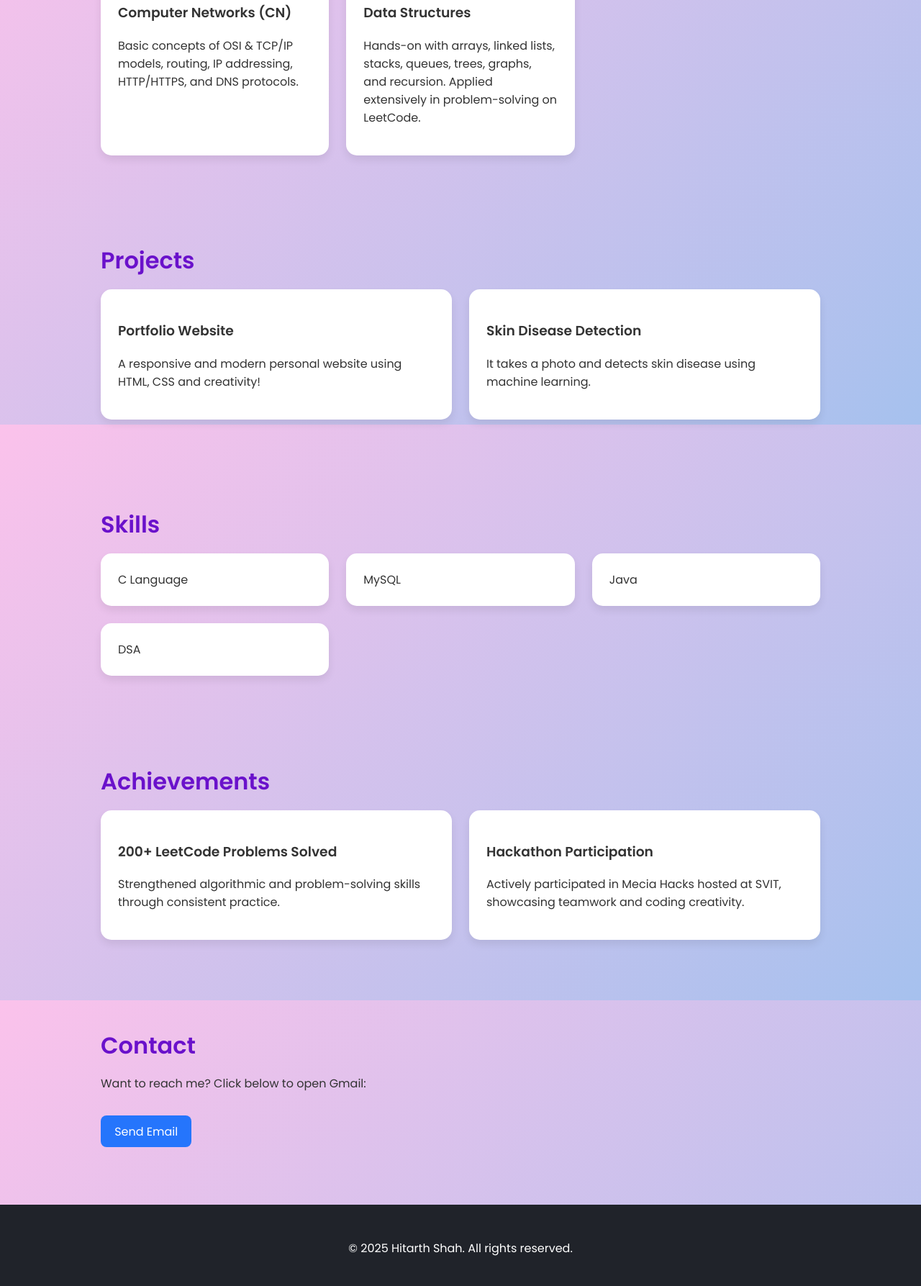
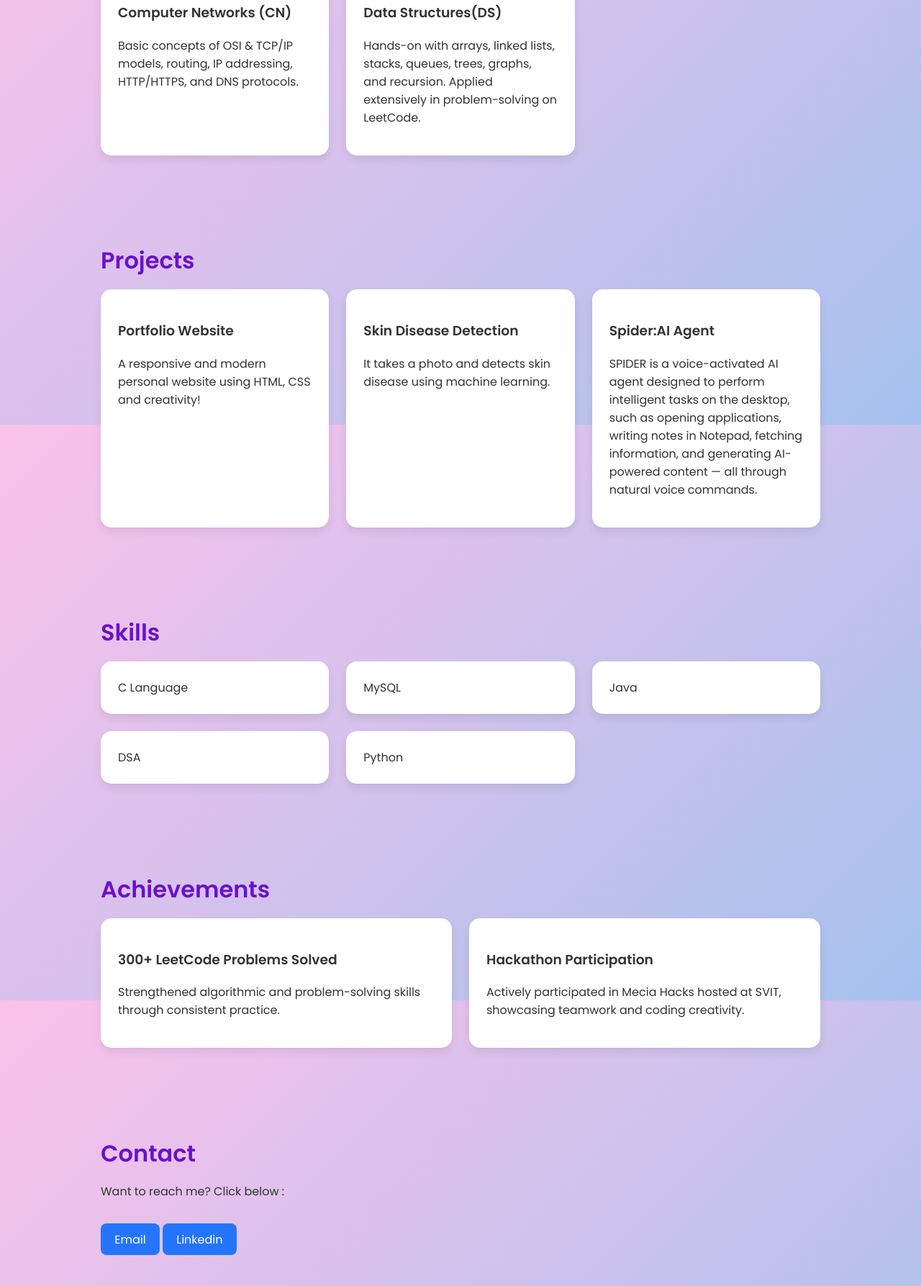
Before and after one commit to hitarth2211/Hitarth_Shah_Portfolio, a plain HTML site: page index.html in a window 1280 px wide. Shown: the part 1010-2797 px from the top of the page at 72% size. Drawn offline with Linux system fonts and the light colour scheme.

Commit message:
Update index.html

```diff
--- a/index.html
+++ b/index.html
@@ -117,7 +117,7 @@
     <p>
       I’m a curious and motivated developer who loves solving problems and algorithmic challenges.
       I'm currently enhancing my coding and problem-solving skills through projects and solving LeetCode problems.<br><br>
-      🎓 I'm pursuing my Bachelor's degree in Information Technology from <strong>SVIT, Vasad</strong>, with a current <strong>CPI of 8.76</strong>.<br>
+      🎓 I'm pursuing my Bachelor's degree in Information Technology from <strong>SVIT, Vasad</strong>, with a current <strong>CPI of 8.67</strong>.<br>
       🎯 Expected passing year: <strong>2027</strong>.
     </p>
   </section>
@@ -142,7 +142,7 @@
       <p>Basic concepts of OSI & TCP/IP models, routing, IP addressing, HTTP/HTTPS, and DNS protocols.</p>
     </div>
     <div class="card">
-      <h3>Data Structures</h3>
+      <h3>Data Structures(DS)</h3>
       <p>Hands-on with arrays, linked lists, stacks, queues, trees, graphs, and recursion. Applied extensively in problem-solving on LeetCode.</p>
     </div>
   </div>
@@ -160,6 +160,10 @@
         <h3>Skin Disease Detection</h3>
         <p>It takes a photo and detects skin disease using machine learning.</p>
       </div>
+       <div class="card">
+        <h3>Spider:AI Agent</h3>
+        <p>SPIDER is a voice-activated AI agent designed to perform intelligent tasks on the desktop, such as opening applications, writing notes in Notepad, fetching information, and generating AI-powered content — all through natural voice commands. </p>
+      </div>
     </div>
   </section>
 
@@ -170,6 +174,7 @@
       <div class="card">MySQL</div>
       <div class="card">Java</div>
       <div class="card">DSA</div>
+      <div class="card">Python</div>
     </div>
   </section>
 
@@ -177,7 +182,7 @@
     <h2>Achievements</h2>
     <div class="achievements">
       <div class="card">
-        <h3>200+ LeetCode Problems Solved</h3>
+        <h3>300+ LeetCode Problems Solved</h3>
         <p>Strengthened algorithmic and problem-solving skills through consistent practice.</p>
       </div>
       <div class="card">
@@ -189,9 +194,12 @@
 
   <section id="contact">
     <h2>Contact</h2>
-    <p>Want to reach me? Click below to open Gmail:</p>
+    <p>Want to reach me? Click below :</p>
     <a class="contact-link" href="https://mail.google.com/mail/?view=cm&fs=1&to=hitarthshah2211@gmail.com" target="_blank">
-      Send Email
+      Email
+    </a>
+      <a class="contact-link" href="https://www.linkedin.com/in/hitarth-shah-410b16376/" target="_blank">
+      Linkedin
     </a>
   </section>
 
```
